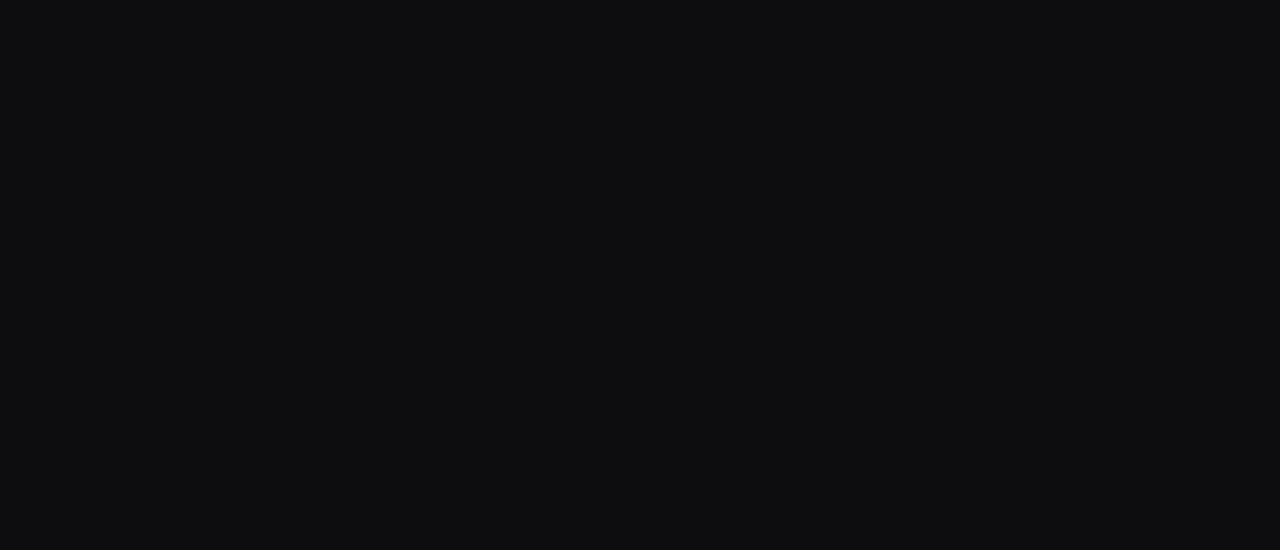
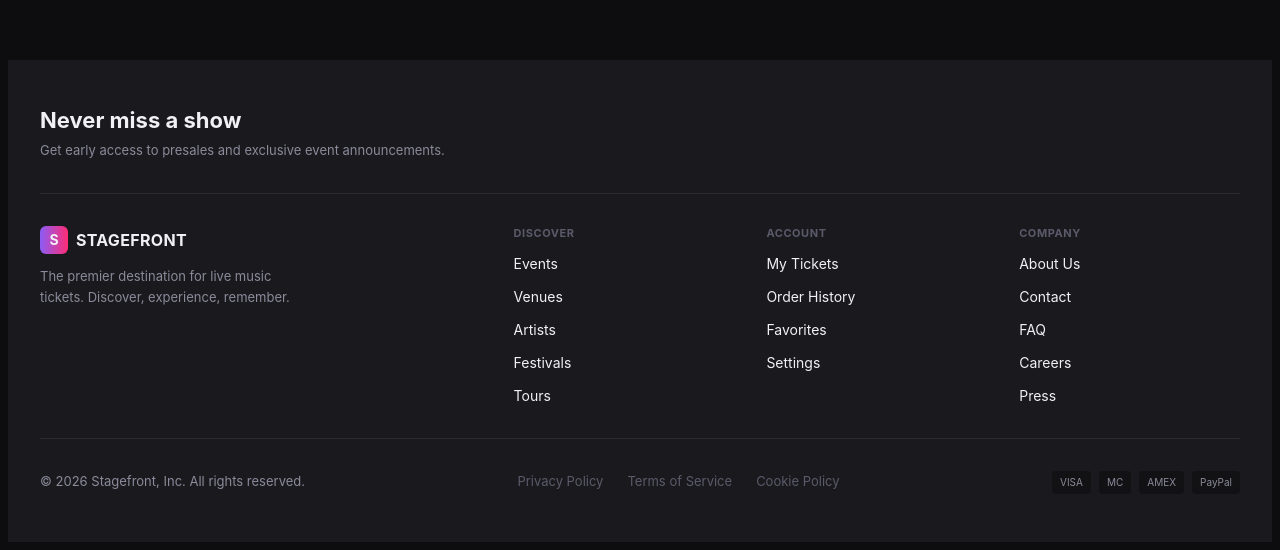
Before and after one commit to ElBarBary01/Crowdly, a Next.js app in the folder client/: page /test in a window 1280 px wide. Shown: the part 804-1354 px from the top of the page. Before the commit the page ends 872 px from the top, so only its background shows below. Built offline with nearby package versions, Linux system fonts and the light colour scheme.

Commit message:
"SCRUM-27 Build the shared Footer component"

```diff
--- /dev/null
+++ b/client/app/components/ui/footerComponent/footer.module.css
@@ -0,0 +1,134 @@
+.footer {
+  background: var(--color-surface-2);
+  color: var(--color-muted);
+  padding: var(--space-12) var(--space-8);
+  font-size: var(--text-sm);
+}
+
+.newsletter {
+  display: flex;
+  flex-direction: column;
+  gap: var(--space-1);
+}
+
+.newsletterTitle {
+  color: var(--color-text);
+  font-size: var(--text-h4);
+  font-weight: var(--font-weight-bold);
+  margin: 0 0 var(--space-1);
+}
+
+.newsletterSubtitle {
+  margin: 0;
+  font-size: var(--text-caption);
+}
+
+.divider {
+  border: none;
+  border-top: 1px solid var(--color-border);
+  margin: var(--space-8) 0;
+}
+
+.main {
+  display: grid;
+  grid-template-columns: 2fr 1fr 1fr 1fr;
+  gap: var(--space-8);
+}
+
+.brandLink {
+  display: flex;
+  align-items: center;
+  gap: var(--space-2);
+  font-weight: var(--font-weight-bold);
+  text-decoration: none;
+  color: var(--color-text);
+}
+
+.mark {
+  background: linear-gradient(
+    90deg,
+    var(--color-purple),
+    var(--color-neon-pink)
+  );
+  width: 28px;
+  height: 28px;
+  border-radius: var(--radius-md);
+  display: grid;
+  place-items: center;
+  color: var(--color-text);
+  font-size: var(--text-sm);
+}
+
+.wordmark {
+  font-size: var(--text-h6);
+  letter-spacing: 0.02em;
+}
+
+.tagline {
+  font-size: var(--text-caption);
+  margin: var(--space-3) 0 var(--space-4);
+  max-width: 260px;
+  line-height: var(--leading-relaxed);
+}
+
+.columnTitle {
+  text-transform: uppercase;
+  letter-spacing: 0.05em;
+  font-size: 0.6875rem;
+  color: var(--color-dim);
+  margin: 0 0 var(--space-3);
+}
+
+.columnList {
+  list-style: none;
+  padding: 0;
+  margin: 0;
+  display: flex;
+  flex-direction: column;
+  gap: var(--space-3);
+}
+
+.columnLink {
+  color: var(--color-text);
+  text-decoration: none;
+  transition: color var(--transition-fast);
+}
+
+.columnLink:hover {
+  color: var(--color-purple-light);
+}
+
+.bottom {
+  display: flex;
+  align-items: center;
+  justify-content: space-between;
+  flex-wrap: wrap;
+  gap: var(--space-3);
+  font-size: var(--text-caption);
+}
+
+.legal {
+  display: flex;
+  gap: var(--space-6);
+}
+
+.legalLink {
+  color: var(--color-dim);
+  text-decoration: none;
+}
+
+.legalLink:hover {
+  color: var(--color-muted);
+}
+
+.payments {
+  display: flex;
+  gap: var(--space-2);
+}
+
+.payments span {
+  background: var(--color-surface);
+  border-radius: var(--radius-sm);
+  padding: var(--space-1) var(--space-2);
+  font-size: 0.625rem;
+}
--- /dev/null
+++ b/client/app/components/ui/footerComponent/index.tsx
@@ -0,0 +1,108 @@
+import Link from "next/link";
+import styles from "./footer.module.css";
+
+const footerColumns = [
+  {
+    title: "Discover",
+    links: [
+      { label: "Events", href: "/events" },
+      { label: "Venues", href: "/venues" },
+      { label: "Artists", href: "/artists" },
+      { label: "Festivals", href: "/festivals" },
+      { label: "Tours", href: "/tours" },
+    ],
+  },
+  {
+    title: "Account",
+    links: [
+      { label: "My Tickets", href: "/tickets" },
+      { label: "Order History", href: "/orders" },
+      { label: "Favorites", href: "/favorites" },
+      { label: "Settings", href: "/settings" },
+    ],
+  },
+  {
+    title: "Company",
+    links: [
+      { label: "About Us", href: "/about" },
+      { label: "Contact", href: "/contact" },
+      { label: "FAQ", href: "/faq" },
+      { label: "Careers", href: "/careers" },
+      { label: "Press", href: "/press" },
+    ],
+  },
+];
+
+const legalLinks = [
+  { label: "Privacy Policy", href: "/privacy" },
+  { label: "Terms of Service", href: "/terms" },
+  { label: "Cookie Policy", href: "/cookies" },
+];
+
+export default function Footer() {
+  return (
+    <footer className={styles.footer}>
+      <div className={styles.newsletter}>
+        <h2 className={styles.newsletterTitle}>Never miss a show</h2>
+        <p className={styles.newsletterSubtitle}>
+          Get early access to presales and exclusive event announcements.
+        </p>
+      </div>
+
+      <hr className={styles.divider} />
+
+      <div className={styles.main}>
+        <div className={styles.brand}>
+          <Link className={styles.brandLink} href="/" aria-label="Crowdly home">
+            <span className={styles.mark} aria-hidden="true">
+              S
+            </span>
+            <span className={styles.wordmark}>STAGEFRONT</span>
+          </Link>
+          <p className={styles.tagline}>
+            The premier destination for live music tickets. Discover,
+            experience, remember.
+          </p>
+        </div>
+
+        {footerColumns.map((column) => (
+          <div className={styles.column} key={column.title}>
+            <h3 className={styles.columnTitle}>{column.title}</h3>
+            <ul className={styles.columnList}>
+              {column.links.map((link) => (
+                <li key={link.href}>
+                  <Link className={styles.columnLink} href={link.href}>
+                    {link.label}
+                  </Link>
+                </li>
+              ))}
+            </ul>
+          </div>
+        ))}
+      </div>
+
+      <hr className={styles.divider} />
+
+      <div className={styles.bottom}>
+        <span className={styles.copyright}>
+          © {new Date().getFullYear()} Stagefront, Inc. All rights reserved.
+        </span>
+
+        <div className={styles.legal}>
+          {legalLinks.map((link) => (
+            <Link className={styles.legalLink} href={link.href} key={link.href}>
+              {link.label}
+            </Link>
+          ))}
+        </div>
+
+        <div className={styles.payments}>
+          <span>VISA</span>
+          <span>MC</span>
+          <span>AMEX</span>
+          <span>PayPal</span>
+        </div>
+      </div>
+    </footer>
+  );
+}
--- a/client/app/layout.tsx
+++ b/client/app/layout.tsx
@@ -3,6 +3,7 @@ import type { Metadata } from "next";
 import TopNavbar from "./components/ui/navigationComponent/topNavbar";
 import styles from "./layout.module.css";
 import "./globals.css";
+import Footer from "./components/ui/footerComponent";
 
 export const metadata: Metadata = {
   title: "Crowdly",
@@ -19,6 +20,7 @@ export default function RootLayout({
       <body className={styles.shell}>
         <TopNavbar />
         <main className={styles.main}>{children}</main>
+        <Footer />
       </body>
     </html>
   );
```
